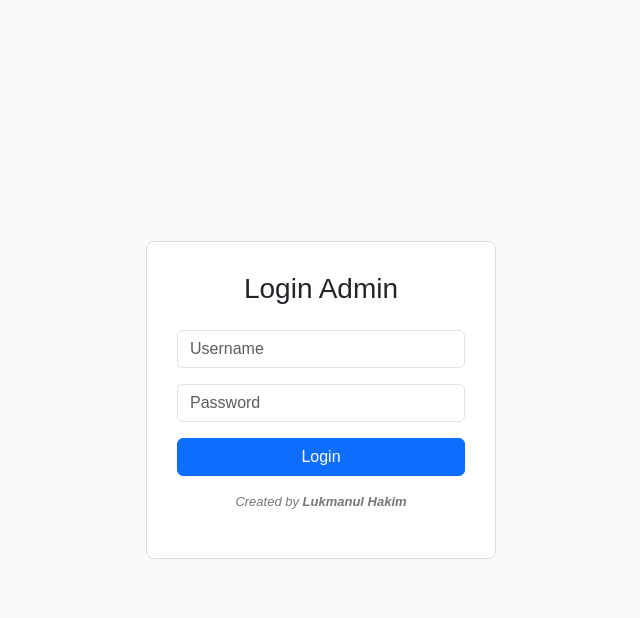
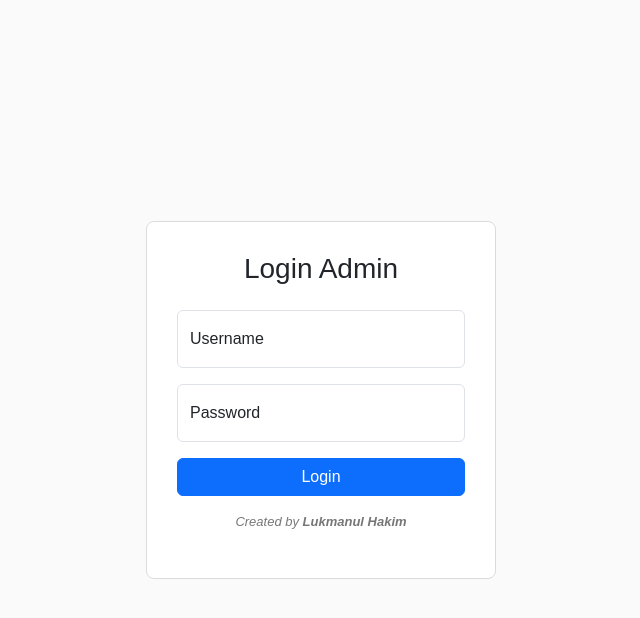
Before and after one commit to lkmnlhkm04/cloud-php-app_new, a PHP site: page /login.php in a window 1280 px wide. Shown: the top 618 px of the page, without its empty margins (319-959 px from the left). Run offline with PHP 8.4, Linux system fonts and the light colour scheme; data that the repository does not hold is empty.

Commit message:
Update login.php

```diff
--- a/login.php
+++ b/login.php
@@ -18,7 +18,7 @@ if ($_SERVER['REQUEST_METHOD'] === 'POST') {
         header('Location: index.php');
         exit;
     } else {
-        $error = "Username atau Password Anda salah!";
+        $error = "Username atau Password Anda Salah!";
     }
 }
 ?>
@@ -68,9 +68,19 @@ if ($_SERVER['REQUEST_METHOD'] === 'POST') {
 
     <?php if(!empty($error)) echo "<div class='alert alert-danger'>$error</div>"; ?>
 
-    <form method="POST" class="mt-3">
-        <input type="text" name="username" class="form-control mb-3" placeholder="Username" required>
-        <input type="password" name="password" class="form-control mb-3" placeholder="Password" required>
+    <form method="POST">
+
+        <!-- Floating Label Username -->
+        <div class="form-floating mb-3">
+            <input type="text" name="username" class="form-control" id="username" placeholder="Username" required>
+            <label for="username">Username</label>
+        </div>
+
+        <!-- Floating Label Password -->
+        <div class="form-floating mb-3">
+            <input type="password" name="password" class="form-control" id="password" placeholder="Password" required>
+            <label for="password">Password</label>
+        </div>
 
         <button type="submit" class="btn btn-primary w-100">Login</button>
 
```
